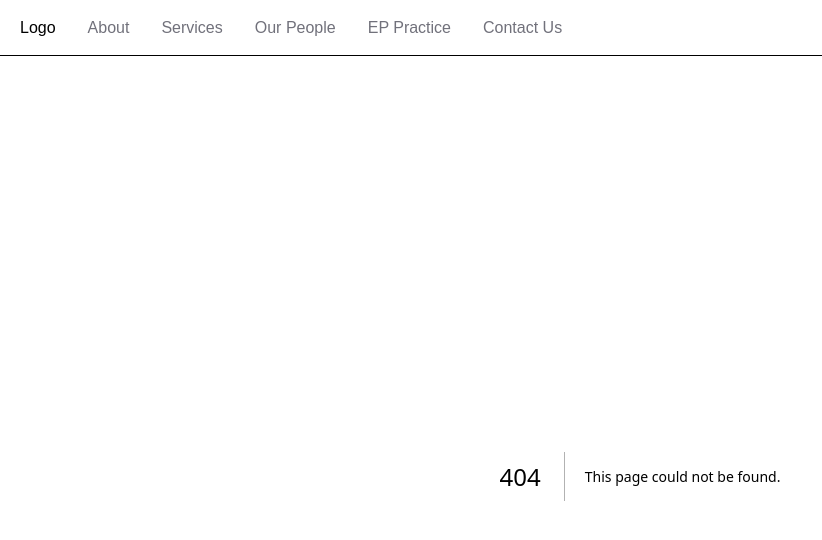
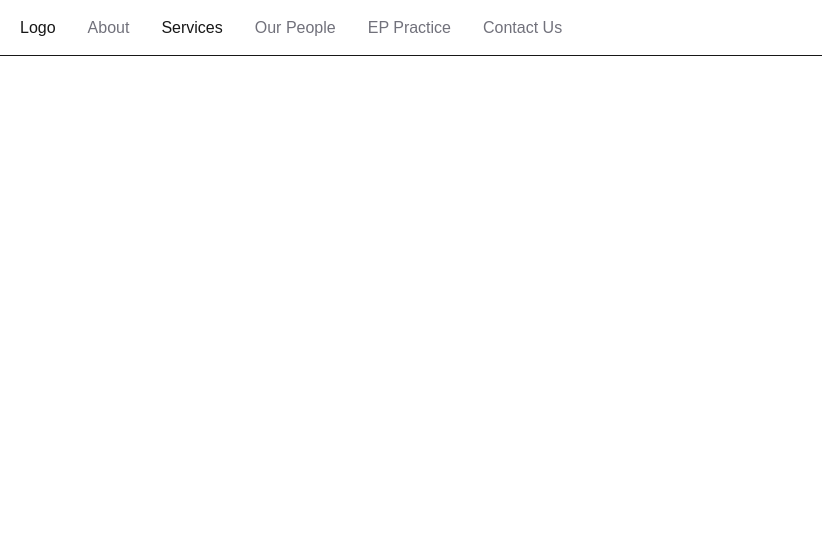
Before and after one commit to euler-mab/find-a-way, a Next.js app: page /services in a window 1280 px wide. Before the commit this address had no page. Shown: the top 540 px of the page, without its empty margins (0-822 px from the left). Built offline with nearby package versions, Linux system fonts and the light colour scheme.

Commit message:
add classnames

```diff
--- a/src/app/NavBar.tsx
+++ b/src/app/NavBar.tsx
@@ -1,7 +1,12 @@
+"use client";
+
 import Link from "next/link";
 import React from "react";
+import { usePathname } from "next/navigation";
+import classnames from "classnames";
 
 const NavBar = () => {
+  const currentPath = usePathname();
   const links = [
     { label: "About", href: "/about" },
     { label: "Services", href: "/services" },
@@ -16,7 +21,11 @@ const NavBar = () => {
         {links.map((link) => (
           <Link
             key={link.href}
-            className="text-zinc-500 hover:text-zinc-800 transition-colors"
+            className={classnames({
+              "text-zink-900": link.href === currentPath,
+              "text-zinc-500": link.href !== currentPath,
+              "hover:text-zinc-800 transition-colors": true,
+            })}
             href={link.href}
           >
             {link.label}
--- /dev/null
+++ b/src/app/services/page.tsx
@@ -0,0 +1,7 @@
+import React from "react";
+
+const Services = () => {
+  return <div></div>;
+};
+
+export default Services;
```
Also changed, not shown: package.json (+7 -6 lines), 1 other file (tests, documents, lock files or other folders).
